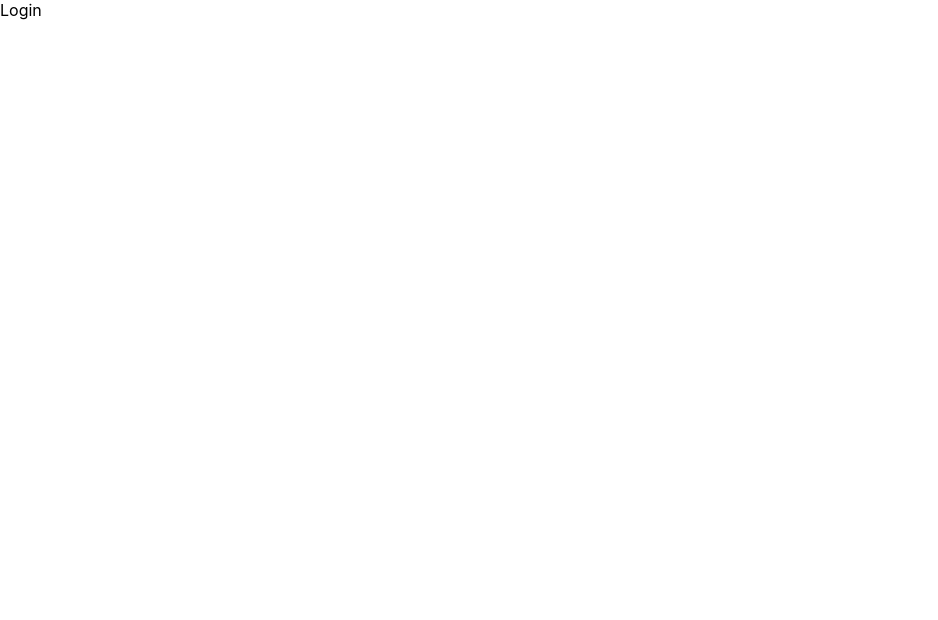
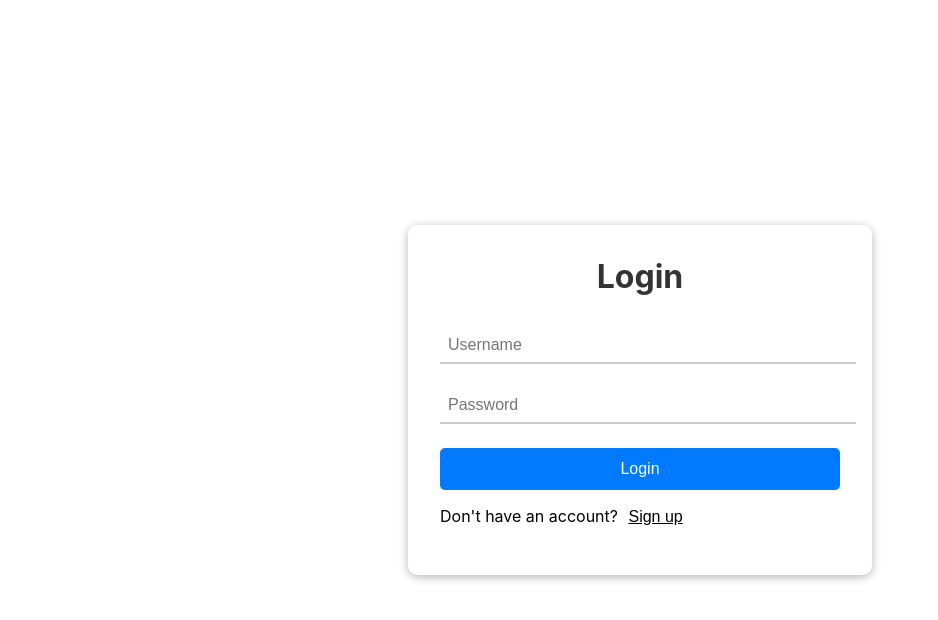
Before and after one commit to stino-x/doc-appointment, a React (Create React App) app: page /login in a window 1280 px wide. Shown: the top 620 px of the page, without its empty margins (0-938 px from the left). Built offline with nearby package versions, Linux system fonts and the light colour scheme.

Commit message:
Add log in page

```diff
--- a/src/App.js
+++ b/src/App.js
@@ -54,6 +54,7 @@ const router = createBrowserRouter(
       <Route path="main" element={<RootLayout />}>
         <Route path="signup" element={<Signup />} />
         <Route path="home" element={<Home />} />
+        <Route path="login" element={<Login />} />
       </Route>
       ,
     </Route>,
--- a/src/Auth/Login.js
+++ b/src/Auth/Login.js
@@ -1,7 +1,34 @@
 import React from 'react';
+import '../assets/stylesheets/autherization.css'
 
-export default function Login() {
+const Login = () => {
   return (
-    <div>Login</div>
+    <div className="auth-container">
+      <div className="auth-form">
+        <h1>Login</h1>
+        <div className="input-group">
+          <input
+            type="text"
+            placeholder="Username"
+            className="input-field"
+          />
+        </div>
+        <div className="input-group">
+          <input
+            type="password"
+            placeholder="Password"
+            className="input-field"
+          />
+        </div>
+        <button type="button" className="login-button">Login</button>
+        <p className="signup-link">
+          Don&apos;t have an account?
+          {' '}
+          <button type="button" className="login-url" >Sign up</button>
+        </p>
+      </div>
+    </div>
   );
-}
+};
+
+export default Login;
--- /dev/null
+++ b/src/assets/stylesheets/autherization.css
@@ -0,0 +1,85 @@
+.auth-container {
+  display: flex;
+  justify-content: center;
+  align-items: center;
+  height: 100vh;
+}
+
+.auth-form {
+  background: rgba(255, 255, 255, 0.95);
+  padding: 2rem;
+  border-radius: 10px;
+  box-shadow: 0 2px 10px rgba(0, 0, 0, 0.3);
+  width: 400px;
+  max-width: 95%;
+}
+
+.auth-form h1 {
+  text-align: center;
+  margin-bottom: 2rem;
+  margin-top: 0;
+  color: #333;
+}
+
+.input-group {
+  position: relative;
+  margin-bottom: 1.5rem;
+}
+
+.input-field {
+  width: 100%;
+  padding: 0.5rem;
+  border: none;
+  border-bottom: 2px solid #ccc;
+  background-color: transparent;
+  color: #333;
+  font-size: 16px;
+}
+
+.input-label {
+  position: absolute;
+  top: -10px;
+  left: 10px;
+  color: #999;
+  font-size: 14px;
+  transition: all 0.3s ease;
+  pointer-events: none;
+}
+
+.input-field:focus + .input-label,
+.input-field:not(:placeholder-shown) + .input-label {
+  top: -20px;
+  font-size: 12px;
+  color: #666;
+}
+
+.login-button {
+  display: block;
+  width: 100%;
+  padding: 0.75rem;
+  margin-top: 1.5rem;
+  border: none;
+  border-radius: 5px;
+  background-color: #007bff;
+  color: #fff;
+  font-size: 16px;
+  cursor: pointer;
+  transition: background-color 0.3s ease;
+}
+
+.login-button:hover {
+  background-color: #0056b3;
+}
+
+.login-url {
+  border: none;
+  background: transparent;
+  color: #000;
+  font-size: 16px;
+  cursor: pointer;
+  text-decoration: underline;
+}
+
+.login-url:hover {
+  color: #0056b3;
+}
--- a/src/layouts/RootLayout.js
+++ b/src/layouts/RootLayout.js
@@ -10,6 +10,7 @@ export default function RootLayout() {
           <NavLink to="signup">signup</NavLink>
           <NavLink to="help">Help</NavLink>
           <NavLink to="careers">reservations</NavLink>
+          <NavLink to="login">Log in</NavLink>
         </nav>
       </header>
       <main>
```
